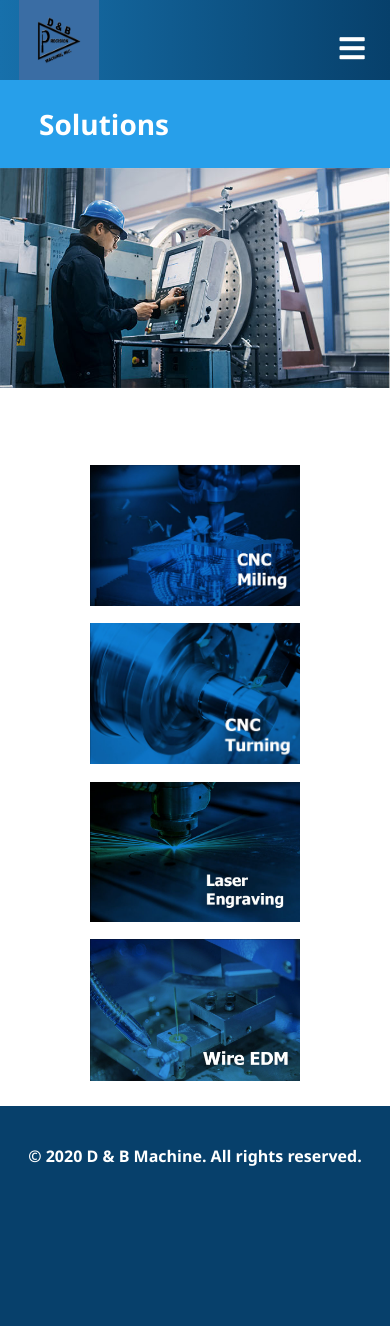
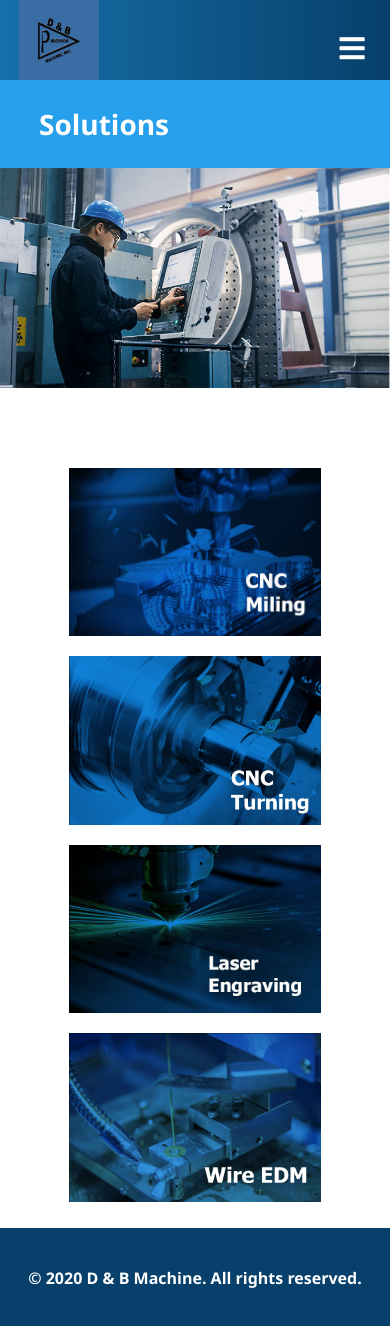
Before and after one commit to irendon1993/dandbwebsite, a React (Create React App) app: page /solutions in a window 390 px wide. Before the commit the page ends 1206 px from the top, so only its background shows below. Built offline with nearby package versions, Linux system fonts and the light colour scheme.

Commit message:
Enlarging solutions menu items for mobile

```diff
--- a/src/Styles/solutions.scss
+++ b/src/Styles/solutions.scss
@@ -166,6 +166,7 @@
                     width: 80%;
                 }
             }
+
             img {
                 width: 90%;
             }
@@ -174,4 +175,42 @@
 
     }
 
+    @media screen and (max-width:500px) {
+        .solutionsMenu {
+            width: 90%;
+        //     .topMenu {
+        //         .milling {
+        //             img {
+        //                 width: 100%;
+        //             }
+        //         }
+
+        //         .turning {
+        //             img {
+        //                 width: 100%;
+        //             }
+        //         }
+
+
+        //     }
+
+        //         .bottomMenu {
+
+        //             .laser {
+        //                 img {
+        //                     width:100%;
+        //                 }
+        //             }
+
+        //             .wire {
+        //                 img {
+        //                     width: 100%;
+        //                 }
+        //             }
+
+        //     }
+        // }
+
+        }
+    }
 }
```
